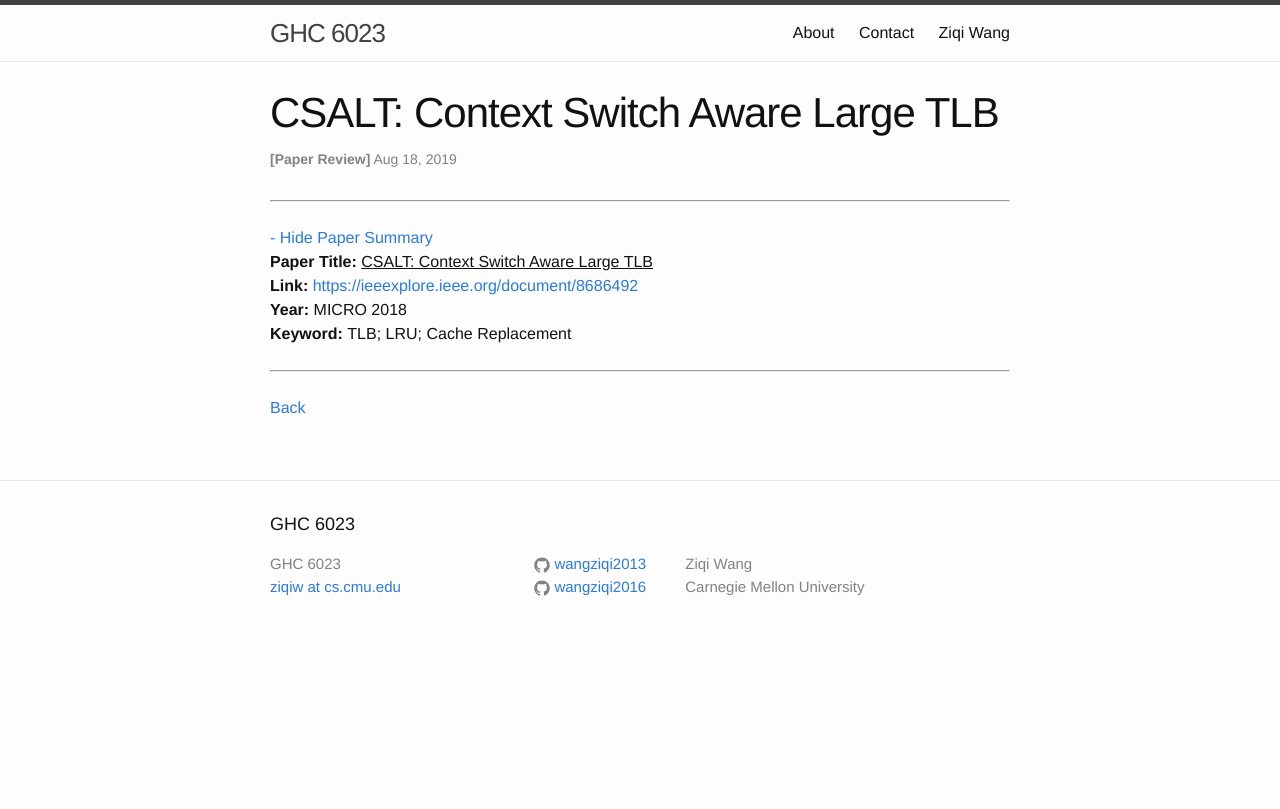
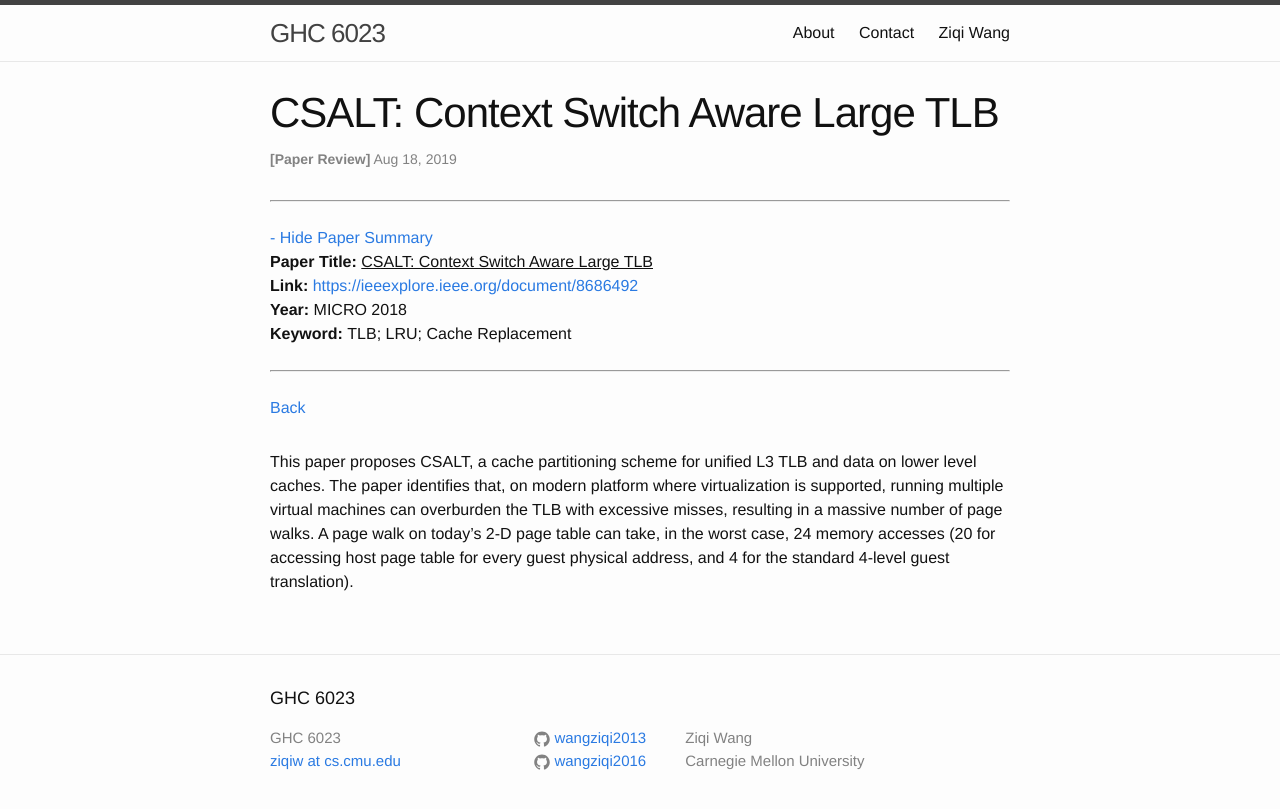
Before and after one commit to wangziqi2013/wangziqi2013.github.io, a Jekyll site: the page built from _posts/2019-08-18-CSALT.markdown, in a window 1280 px wide. Shown: the top 809 px of the page. Built offline with Jekyll 4.4.1, drawn with Linux system fonts in a browser that asks for light colours.

Commit message:
Adding motivation

```diff
--- a/_posts/2019-08-18-CSALT.markdown
+++ b/_posts/2019-08-18-CSALT.markdown
@@ -12,3 +12,9 @@ htm_cd:
 htm_cr:
 version_mgmt:
 ---
+
+This paper proposes CSALT, a cache partitioning scheme for unified L3 TLB and data on lower level caches. The paper
+identifies that, on modern platform where virtualization is supported, running multiple virtual machines can overburden
+the TLB with excessive misses, resulting in a massive number of page walks. A page walk on today's 2-D page table
+can take, in the worst case, 24 memory accesses (20 for accessing host page table for every guest physical address,
+and 4 for the standard 4-level guest translation).
```
